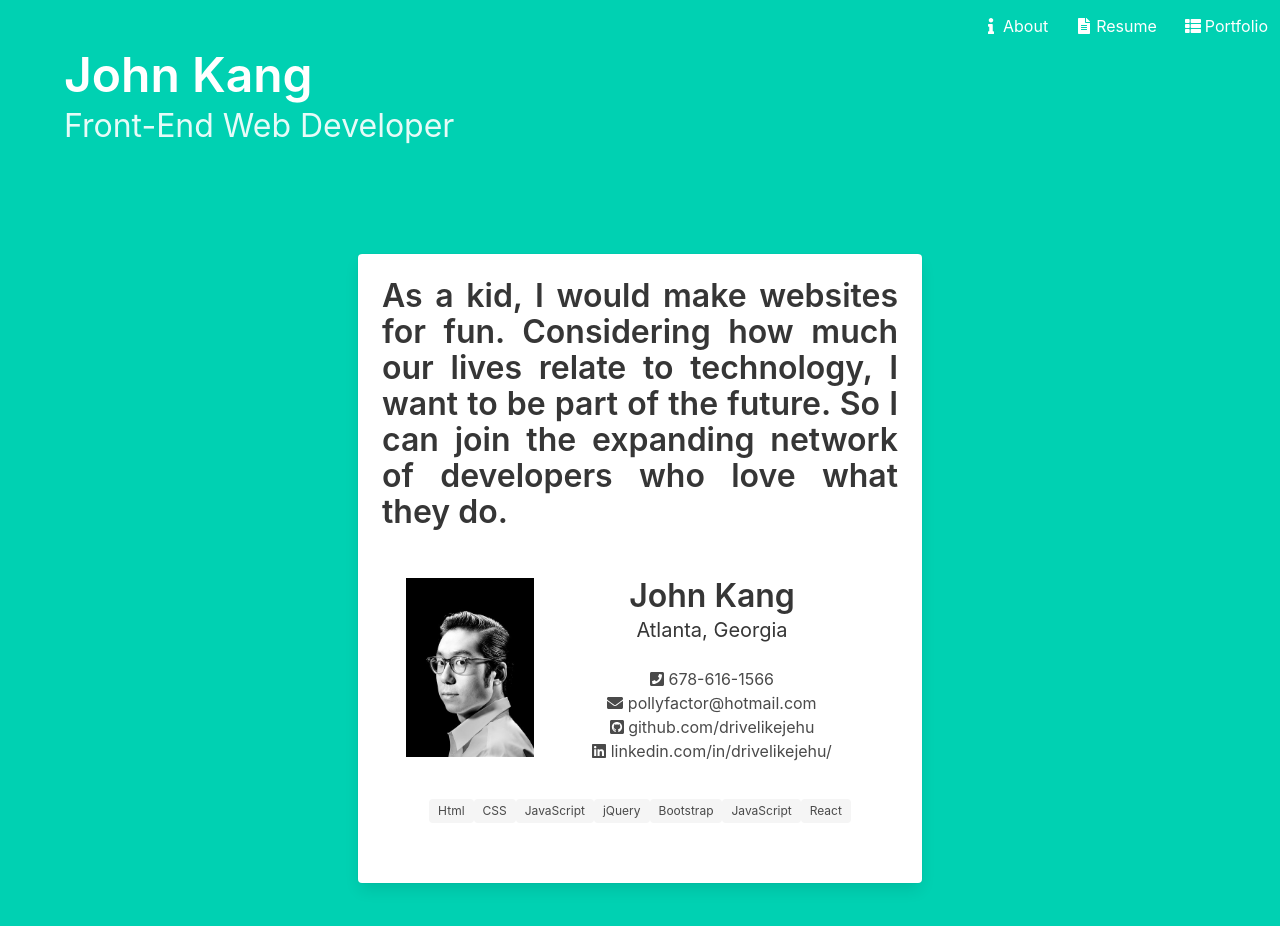
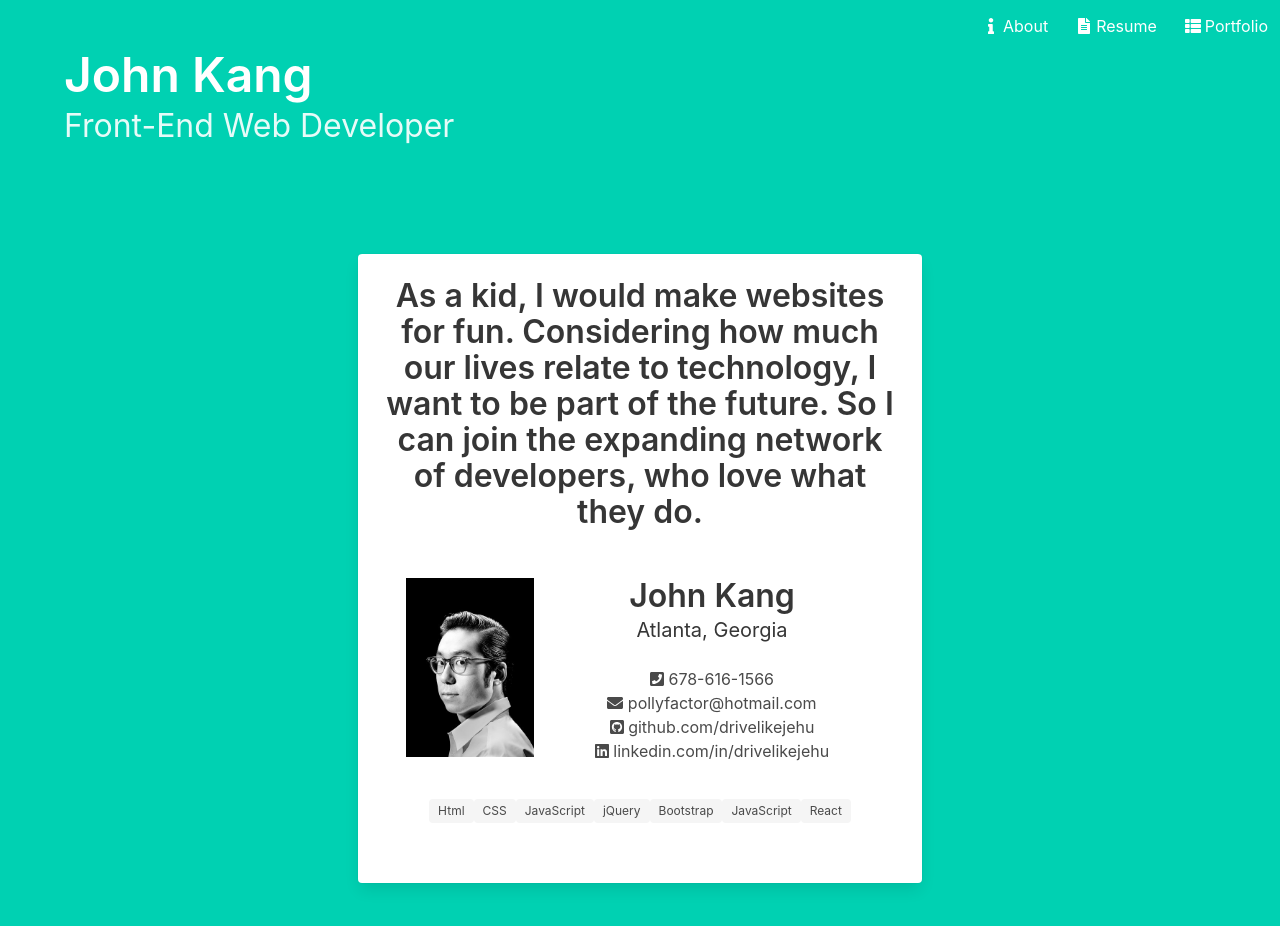
Before and after one commit to drivelikejehu/jkang-portfolio, a React (Create React App) app in the folder client/: page / in a window 1280 px wide. Shown: the top 926 px of the page. Built offline with nearby package versions, Linux system fonts and the light colour scheme.

Commit message:
fixed text

```diff
--- a/client/src/containers/About.jsx
+++ b/client/src/containers/About.jsx
@@ -13,11 +13,11 @@ const About = () => {
                 <div className="column is-half">
                   <div className="card">
                     <div className="card-content">
-                      <p className="title is-size-3 has-text-dark has-text-justified">
+                      <p className="title is-size-3 has-text-dark has-text-centered">
                         As a kid, I would make websites for fun. Considering how
                         much our lives relate to technology, I want to be part
                         of the future. So I can join the expanding network of
-                        developers who love what they do.
+                        developers, who love what they do.
                       </p>
                       <div className="card-content">
                         <div className="media">
@@ -72,7 +72,7 @@ const About = () => {
                                   rel="noopener noreferrer"
                                 >
                                   {" "}
-                                  linkedin.com/in/drivelikejehu/
+                                  linkedin.com/in/drivelikejehu
                                 </a>
                               </span>
                             </p>
```
